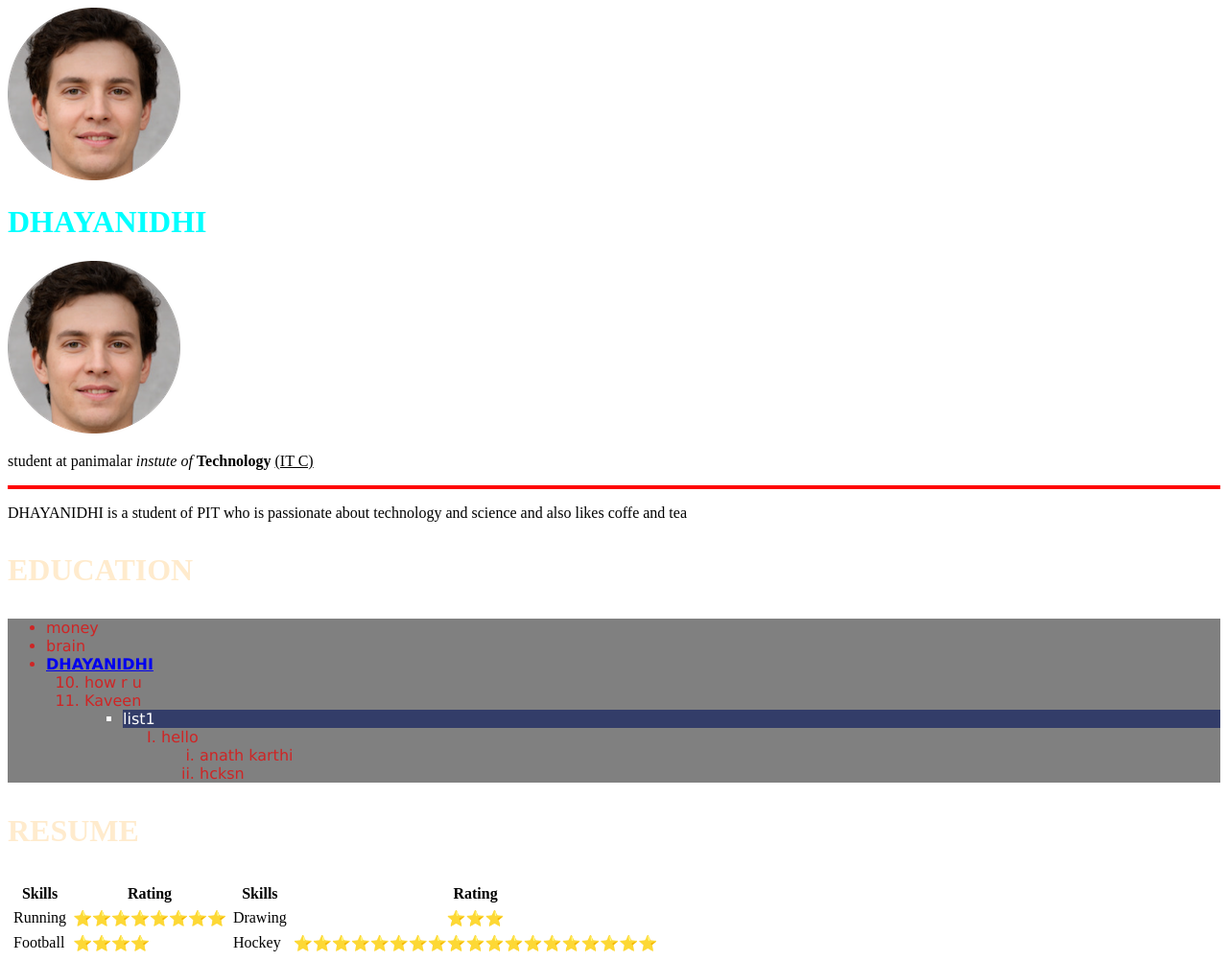
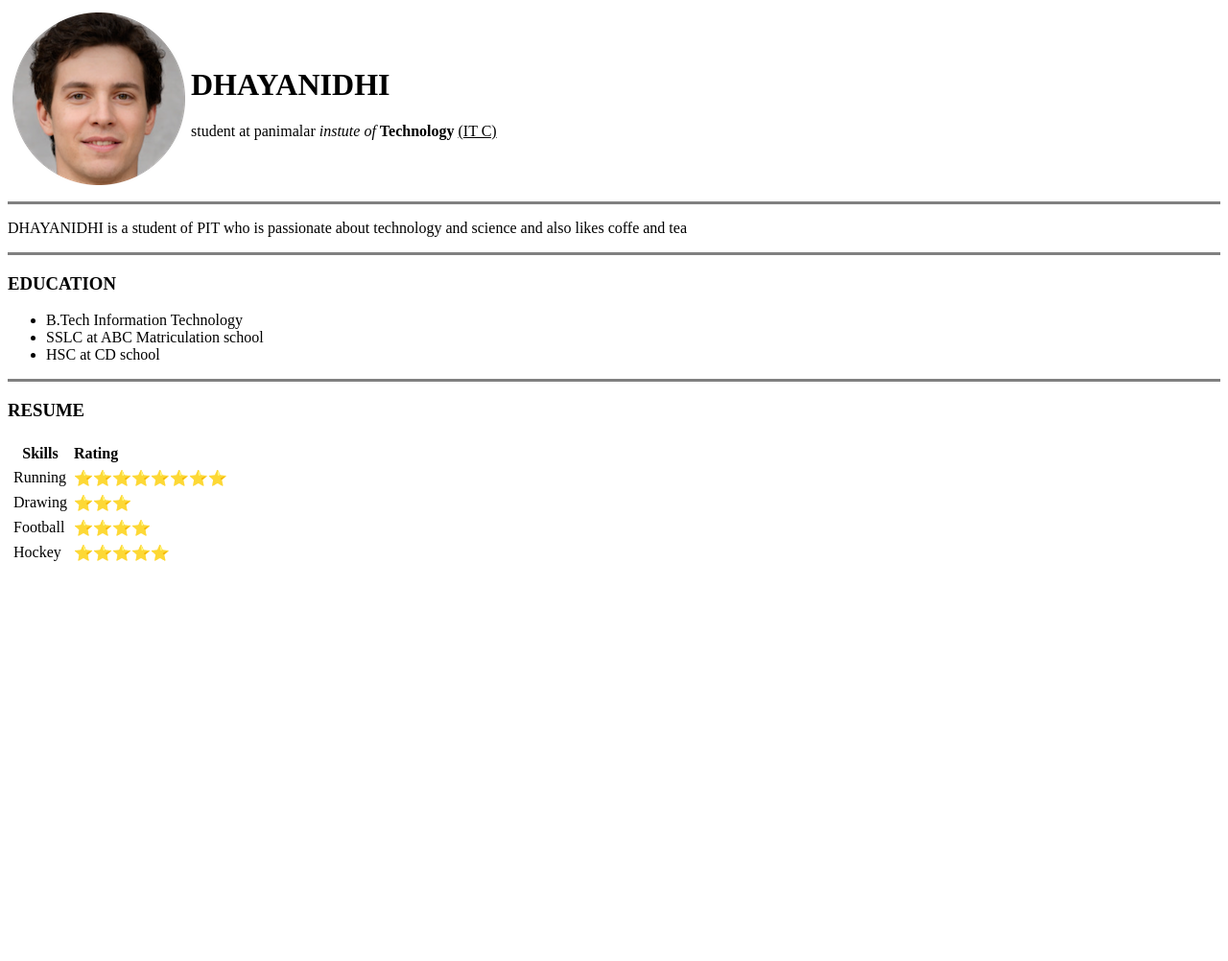
Before and after one commit to jackfil4892/cv, a plain HTML site: page index.html in a window 1280 px wide. Shown: the whole page at 96% size. After the commit the page ends 800 px from the top, so only its background shows below. Drawn offline with Linux system fonts and the light colour scheme.

Commit message:
Reuploaded Corrected HTML files

```diff
--- a/index.html
+++ b/index.html
@@ -4,74 +4,52 @@
     <meta charset="UTF-8">
     <meta name="viewport" content="width=device-width, initial-scale=1.0">
     <title>WEBSITE</title>
-    <style>
-        h1 {color: aqua;
-        }
-        li {font-family: Verdana, Geneva, Tahoma, sans-serif;}
-        h3 {color: blanchedalmond;font-size: xx-large;}
-    </style>
+
 </head>
 <body>
-    <img src="37268474-fake-human-circle-img.png" alt="">
-    <h1>DHAYANIDHI</h1>
-    <a href="About.html"><img src="37268474-fake-human-circle-img.png" alt="photo of smiling person"></a>
-
-    <p>student at panimalar <i>instute of</i>  <b>Technology</b> <u>(IT C)</u></p>
-    <hr noshade color="red" size="4">
-    <p>DHAYANIDHI is a student of PIT who is passionate about technology and science and also likes coffe and tea</p>
-
-    <h3>EDUCATION</h3>
+    <table border="0" cellspacing="4"><tr>
+        <td><img src="37268474-fake-human-circle-img.png" alt=""></td>
+        <td>
+            <h1>DHAYANIDHI</h1>
+            <p>student at panimalar <i>instute of</i>  <b>Technology</b> <u>(IT C)</u></p>
+        </td>
+    </tr>
 
 
+    </table>
 
-    <ul style="background-color:grey ; color: rgb(206, 37, 37);background-image:cross-fade();">
-        <li>money</li>
-        <li>brain</li>
-        <li>  <a href="37268474-fake-human-circle-img.png"> <strong>DHAYANIDHI</strong></a>  </li>
-        <ol start="10">
-            <li><style></style>how r u</li>
-            <li>Kaveen</li>
-            <ul>
-                <li style="background-color:rgb(51, 61, 105) ;color:white;">list1</li>
-                <ol type="I">
-                    <li>hello</li>
-                    <ol type="i">
-                        <li>anath karthi</li>
-                        <li>hcksn</li>
-                    </ol>
-
-                </ol>
-            </ul>
-        </ol>
+    <hr noshade="" size="3">
+    <p>DHAYANIDHI is a student of PIT who is passionate about technology and science and also likes coffe and tea</p>
+    <hr noshade="" size="3">
+    <h3>EDUCATION</h3>
+    <ul>
+        <li>B.Tech Information Technology</li>
+        <li>SSLC at ABC Matriculation school</li>
+        <li>HSC at CD school</li>
     </ul>
-    </style>
-
+    <hr noshade="" size="3">
     <h3>RESUME</h3>
     <table border="0" cellspacing="5">
         <thead>
             <tr>
                 <th>Skills</th>
-                <th>Rating</th>
-                <th>Skills</th>
-                <th>Rating</th>
+                <th align="left">Rating</th>
             </tr>
         </thead>
         <tbody>
-            <tr>
+            <tr cellspacing="3">
                 <td>Running</td>
-                <td>⭐⭐⭐⭐⭐⭐⭐⭐</td>
-                <td>Drawing</td>
-                <td align="center">⭐⭐⭐</td>
-
-            </tr>
-            <tr>
-                <td>
-                    Football
-                </td>
-                <td>⭐⭐⭐⭐</td>
+                <td align="left">⭐⭐⭐⭐⭐⭐⭐⭐</td>
+                <tr><td>Drawing</td>
+                <td align="left">⭐⭐⭐</td>
+                <td></tr>
+                <tr>
+                <td>Football</td>
+                <td align="left">⭐⭐⭐⭐</td></tr>
+                <tr>
                 <td>Hockey</td>
-                <td align="center">⭐⭐⭐⭐⭐⭐⭐⭐⭐⭐⭐⭐⭐⭐⭐⭐⭐⭐⭐</td>
-            </tr>
+                <td align="left">⭐⭐⭐⭐⭐</td>
+                </tr>
         </tbody>
     </table>
 </body>
```
